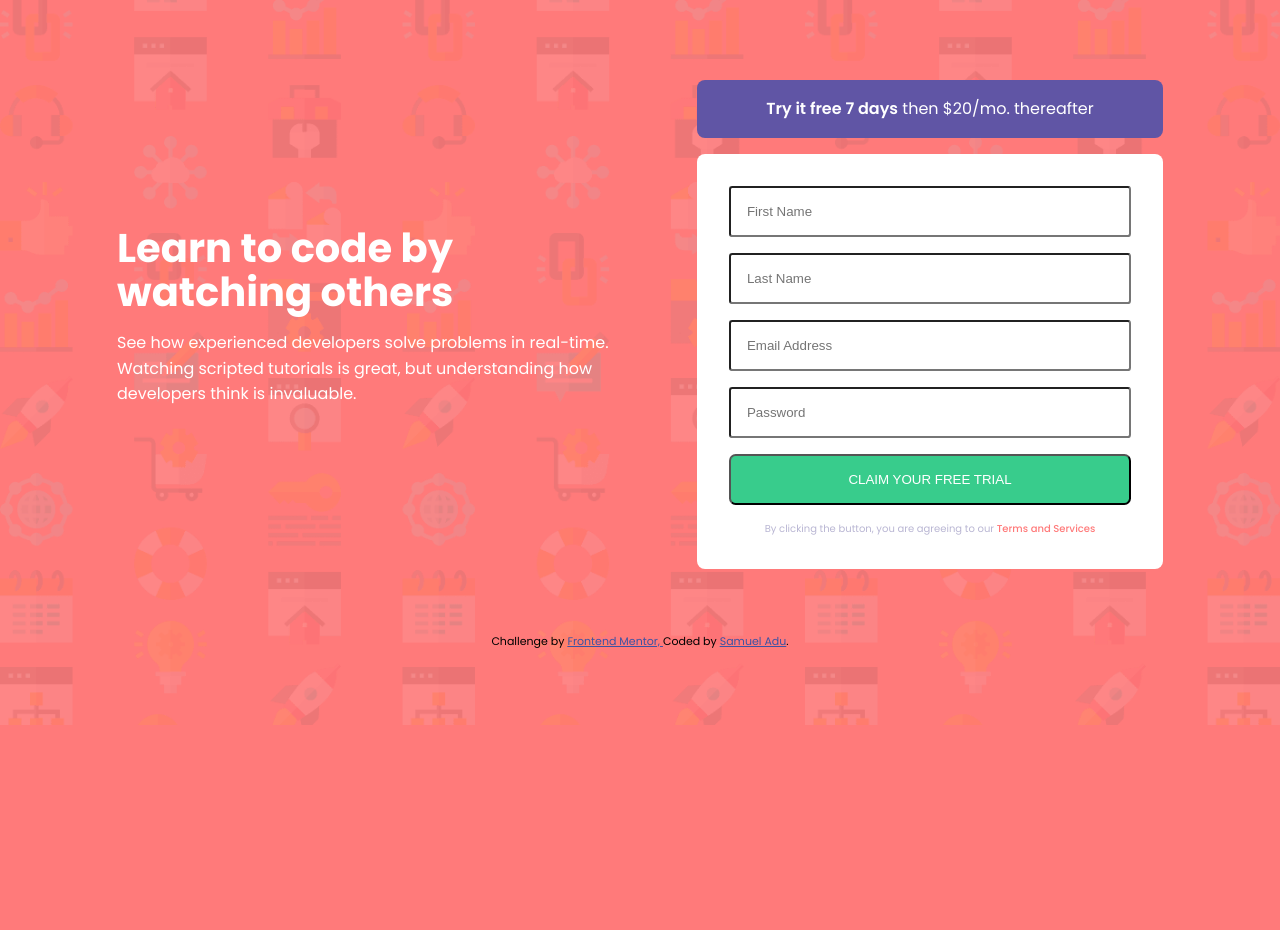
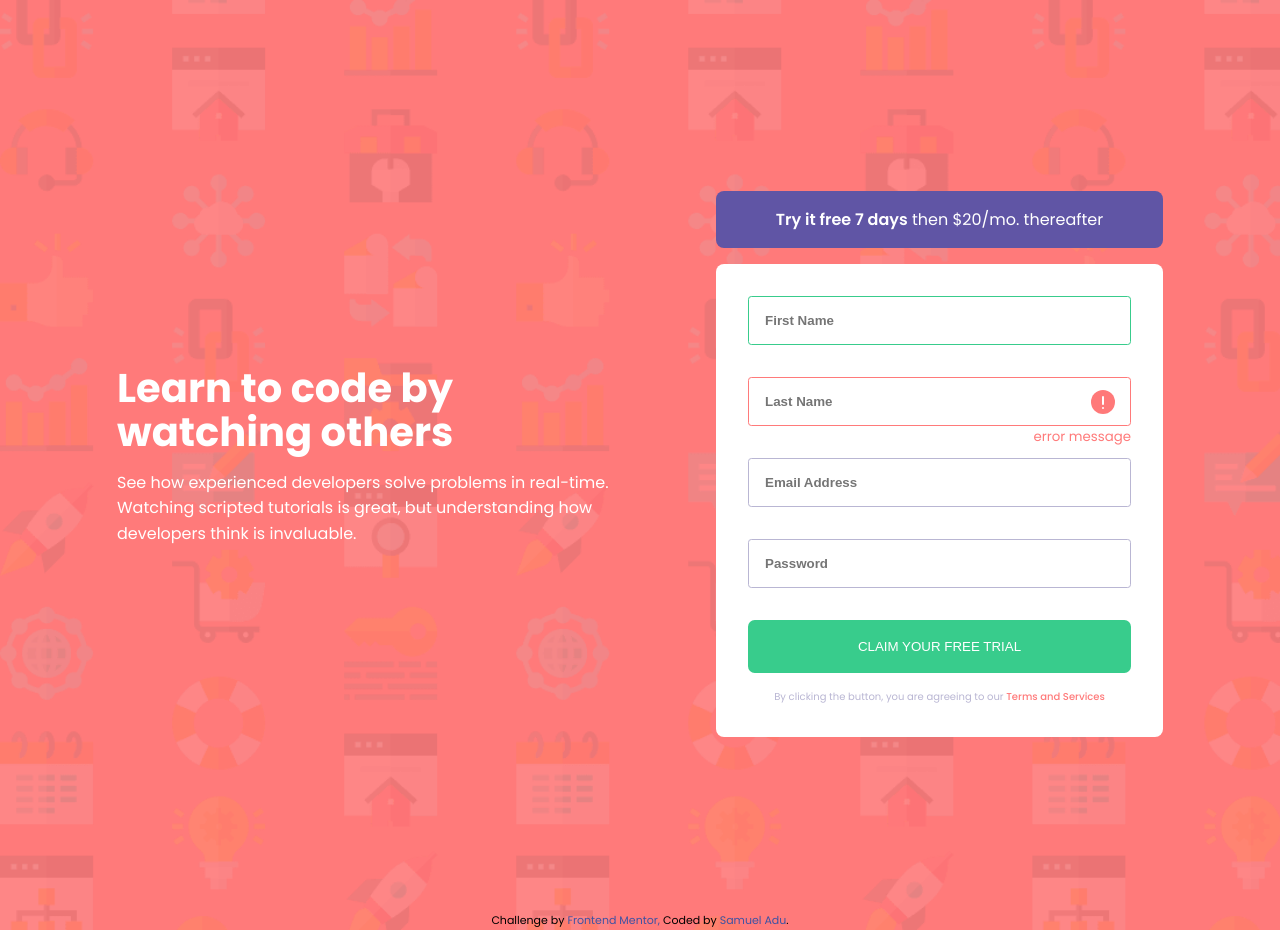
Before and after one commit to samuel-adu/intro-component-with-signup-form, a plain HTML site: page index.html in a window 1280 px wide. Before the commit the page ends 800 px from the top, so only its background shows below. Drawn offline with Linux system fonts and the light colour scheme.

Commit message:
add state management to form element

```diff
--- a/index.html
+++ b/index.html
@@ -53,13 +53,31 @@
             </p>
           </div>
 
-          <div class="form">
-            <form action="">
-              <input type="text" name="" id="" placeholder="First Name" />
-              <input type="text" name="" id="" placeholder="Last Name" />
-              <input type="email" name="" id="" placeholder="Email Address" />
-              <input type="password" name="" id="" placeholder="Password " />
+          <div>
+            <form class="form" action="">
+              <div class="form-control success">
+                <input type="text" name="" id="" placeholder="First Name" />
+                <img src="images/icon-error.svg" alt="error icon" />
+                <small>error message</small>
+              </div>
 
+              <div class="form-control error">
+                <input type="text" name="" id="" placeholder="Last Name" />
+                <img src="images/icon-error.svg" alt="error icon" />
+                <small>error message</small>
+              </div>
+
+              <div class="form-control">
+                <input type="email" name="" id="" placeholder="Email Address" />
+                <img src="images/icon-error.svg" alt="error icon" />
+                <small>error message</small>
+              </div>
+
+              <div class="form-control">
+                <input type="password" name="" id="" placeholder="Password " />
+                <img src="images/icon-error.svg" alt="error icon" />
+                <small>error message</small>
+              </div>
               <button class="btn">Claim your free trial</button>
 
               <p class="terms">
--- a/style.css
+++ b/style.css
@@ -5,9 +5,9 @@
 }
 
 :root {
-  --bg-primary: hsl(0, 100%, 74%);
-  --bg-secondary: hsl(154, 59%, 51%);
-  --bg-accent: hsl(248, 32%, 49%);
+  --clr-primary: hsl(0, 100%, 74%);
+  --clr-secondary: hsl(154, 59%, 51%);
+  --clr-accent: hsl(248, 32%, 49%);
   --clr-neutral-700: hsl(249, 10%, 26%);
   --clr-neutral-400: hsl(246, 25%, 77%);
 }
@@ -16,7 +16,7 @@ body {
   font-family: "Poppins", sans-serif;
   font-weight: 400;
   line-height: 1.6;
-  background-color: var(--bg-primary);
+  background-color: var(--clr-primary);
   background-image: url(./images/bg-intro-mobile.png);
   background-repeat: no-repeat;
   background-size: cover;
@@ -27,11 +27,17 @@ body {
   padding-block: 4rem;
 }
 
-/*
+img {
+  max-width: 100%;
+}
+
+a {
+  text-decoration: none;
+}
+
 main {
   min-height: calc(100vh - 16px);
 }
- */
 
 h1 {
   font-size: 2rem;
@@ -45,7 +51,7 @@ h1 {
 }
 
 .banner {
-  background-color: var(--bg-accent);
+  background-color: var(--clr-accent);
   text-align: center;
   color: white;
   padding: 1rem;
@@ -68,7 +74,7 @@ h1 {
 }
 
 .terms span {
-  color: var(--bg-primary);
+  color: var(--clr-primary);
   font-weight: 500;
 }
 
@@ -78,24 +84,63 @@ h1 {
   padding: 2rem;
 }
 
-input {
+.form-control {
+  position: relative;
+  padding-bottom: 1rem;
+  margin-bottom: 1rem;
+}
+
+.form-control input {
+  display: block;
   width: 100%;
-  margin-bottom: 1rem;
   padding: 1rem;
   border-radius: 0.25em;
   color: var(--clr-neutral-700);
+  font-weight: 600;
+  border: 1px solid var(--clr-neutral-400);
+}
+
+.form-control.success input {
+  border-color: var(--clr-secondary);
+}
+
+.form-control.error input {
+  border-color: var(--clr-primary);
+}
+
+.form-control img {
+  position: absolute;
+  right: 1rem;
+  top: 0.8rem;
+  visibility: hidden;
+}
+
+.form-control.error img {
+  visibility: visible;
+}
+
+.form-control small {
+  color: var(--clr-primary);
+  position: absolute;
+  right: 0;
+  visibility: hidden;
+}
+
+.form-control.error small {
+  visibility: visible;
 }
 
 .btn {
-  background-color: var(--bg-secondary);
+  background-color: var(--clr-secondary);
   width: 100%;
-  display: inline-block;
+  display: block;
   padding: 1rem;
   border-radius: 0.5em;
   color: white;
   text-transform: uppercase;
   margin-bottom: 1rem;
   cursor: pointer;
+  border: 3px solid var(--clr-secondary);
 }
 
 @media screen and (min-width: 768px) {
@@ -123,7 +168,7 @@ input {
   }
 
   .sign-up {
-    width: max-content;
+    width: 100%;
   }
 
   h1 {
```
